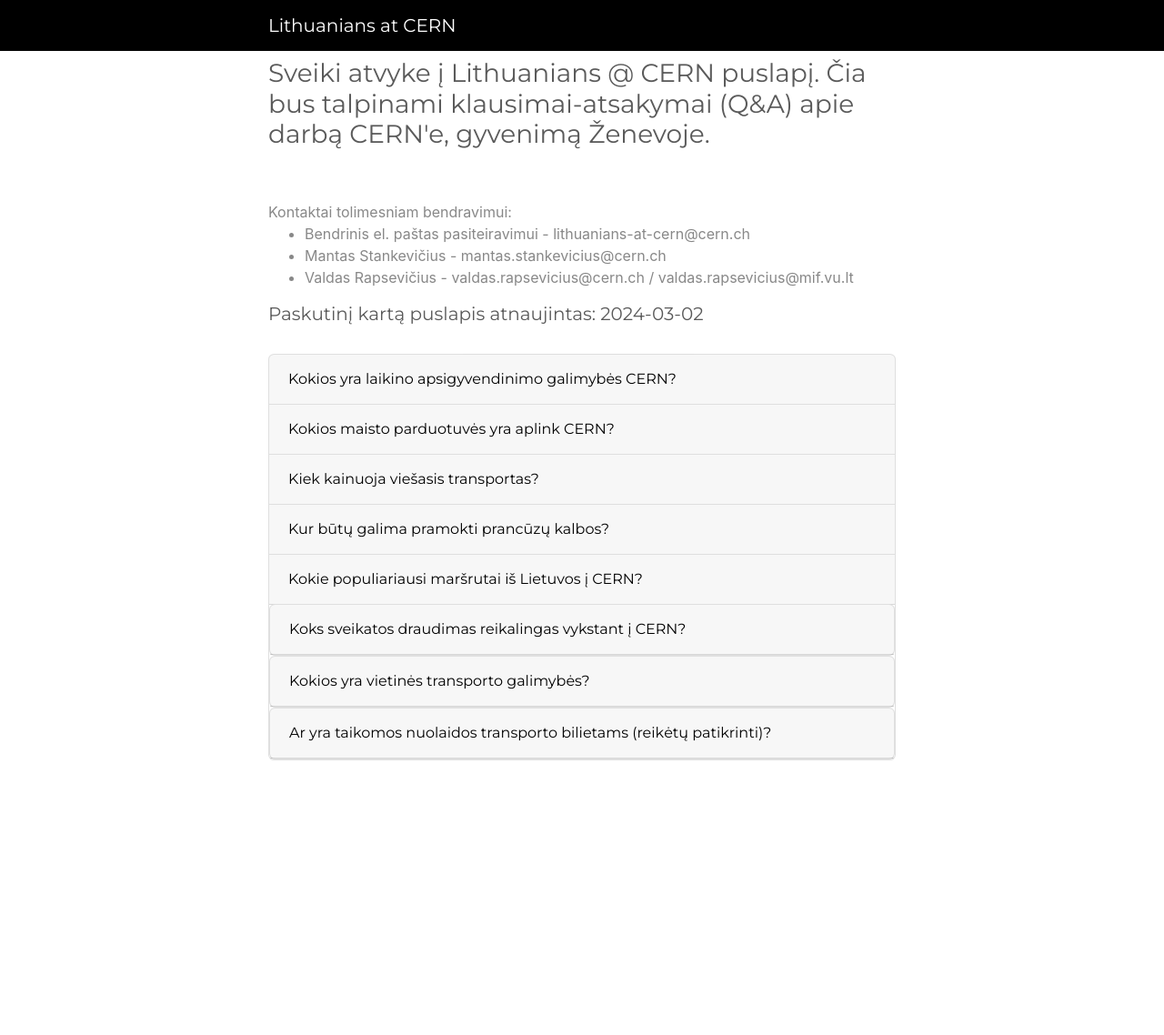
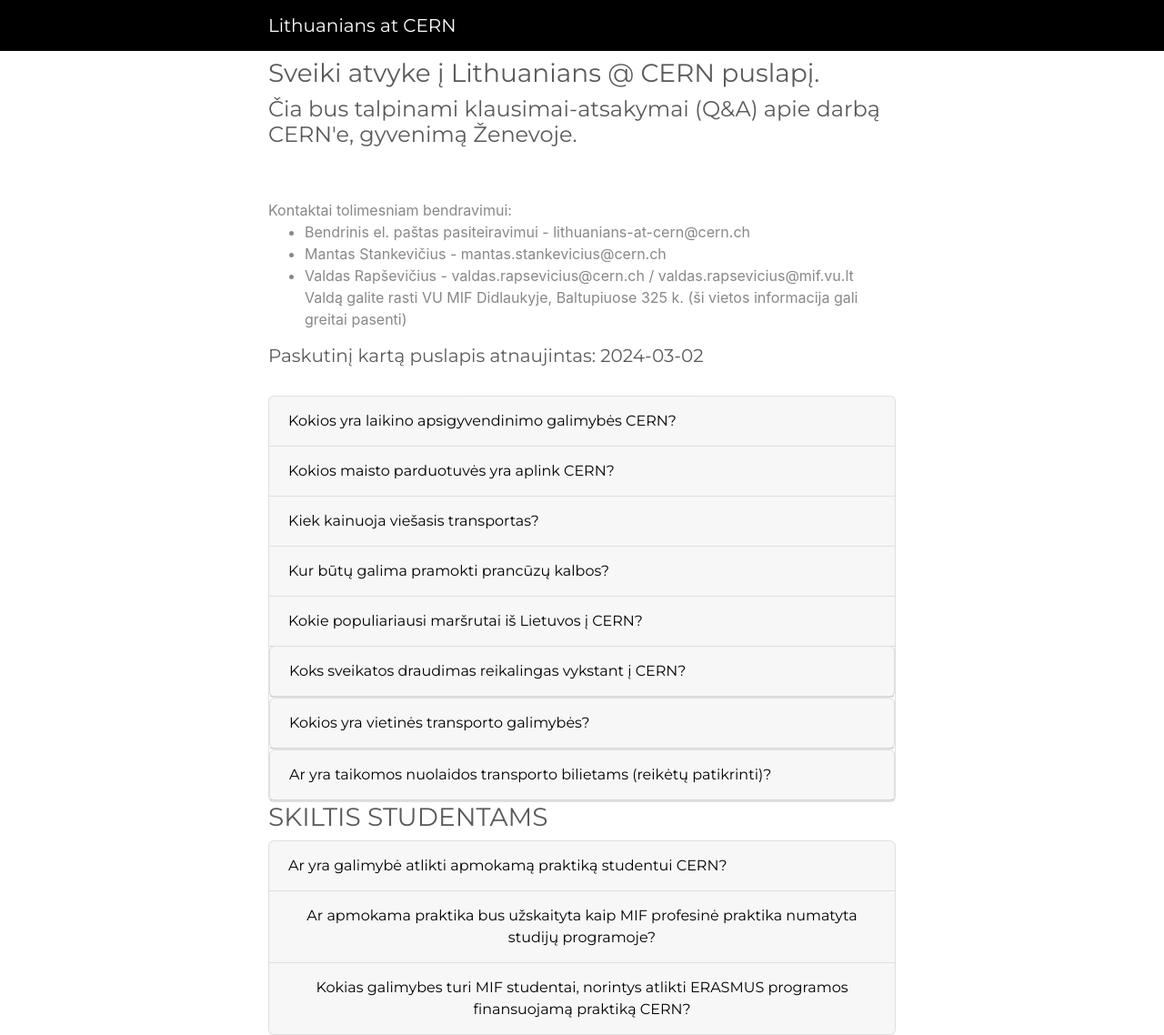
Before and after one commit to GintasS/testing-gintautas.github.io, a Jekyll site: the page built from index.html, in a window 1280 px wide. Shown: the whole page at 91% size. Built offline with Jekyll 4.4.1, drawn with Linux system fonts in a browser that asks for light colours; before the commit the page ends 900 px from its top, so only the background shows below that.

Commit message:
Added more questions.

```diff
--- a/index.html
+++ b/index.html
@@ -2,15 +2,16 @@
 layout: page
 ---
 
-<h3> Sveiki atvyke į Lithuanians @ CERN puslapį.
-  Čia bus talpinami klausimai-atsakymai (Q&A) apie darbą CERN'e, gyvenimą Ženevoje. </h3>
+<h3> Sveiki atvyke į Lithuanians @ CERN puslapį.<h3></h3>
+<h4>Čia bus talpinami klausimai-atsakymai (Q&A) apie darbą CERN'e, gyvenimą Ženevoje. </h4>
 <br><br>
 
 Kontaktai tolimesniam bendravimui:
 <ul>
   <li>Bendrinis el. paštas pasiteiravimui - lithuanians-at-cern@cern.ch</li>
   <li>Mantas Stankevičius - mantas.stankevicius@cern.ch</li>
-  <li>Valdas Rapsevičius - valdas.rapsevicius@cern.ch   /  valdas.rapsevicius@mif.vu.lt </li>
+  <li>Valdas Rapševičius - valdas.rapsevicius@cern.ch   /  valdas.rapsevicius@mif.vu.lt <br>
+    Valdą galite rasti VU MIF Didlaukyje, Baltupiuose 325 k. (ši vietos informacija gali greitai pasenti)</li>
 </ul>
 
 
@@ -53,7 +54,7 @@
                     <div class="card-body">
                       Saint-Genis-Pouilly esančiame Carrefour parduotuvėje kainos yra šiek tiek didesnės negu Lietuvoje ir mažesnės nei Šveicarijoje.
                       <br><br>
-                      Carrefour nėra pati pigiausia parduotuvė St Genis. Šiek tiek toliau nuo centro yra Aldi.
+                      <a href="https://maps.app.goo.gl/wzwjkj9M5vUZpKhC7" target="_blank">Carrefour</a> nėra pati pigiausia parduotuvė St Genis. Šiek tiek toliau nuo centro yra Aldi.
                       <br><br>
                       <a href="https://maps.app.goo.gl/WLQ7iSWMAHxkjHSB7" target="_blank">Aldi</a> parduotuvė nepatvirtintais duomenimis yra pigiausia maisto prekių parduotuvė St. Genis.
                       <br>
@@ -62,7 +63,7 @@
                       <br>
                       Be to kainų skirtumas priklauso nuo individualių maisto produktų. Šveicarijos pusėje yra nedidelė Coop parduotuvė (Meyrin).
                       <br><br>
-                      Abi parduotuvės pasiekiamos viešuoju transportu.
+                      Visos parduotuvės yra pasiekiamos viešuoju transportu.
                     </div>
                 </div>
               </div>
@@ -98,15 +99,17 @@
 
                 <div id="collapse5" class="collapse" aria-labelledby="heading5" data-parent="#faqExample">
                     <div class="card-body">
-                      Yra pigesni kursai pačiame <a href="https://club-welcome.web.cern.ch/home" target="_blank">CERN Welcome klube</a>. pamoka ~10 CHF.
-                      <br>
-                      Yra taipogi Ženevos universitete pigios studijos (bet reikia laukti kada gali užsirašyti).
-                      <br>
-                      Profesionalūs kursai pačiame CERN ar išorėje kainuoja kelis šimtus CHF.
-                      <br><br>
-                      Iboux - tai virtuali kalbų mokymsi platforma, kur pamokos vyksta “1 to 1” su mokytoju. Nusipirkus ilgesnio trukmės paketa (30 valandų), 1 valandos trukmės pamoka kainuoja 15 frankų.
-                      <br>
-                      Šios platformos privalumai yra tai, kad galima mokytis iš bet kur, pamokų tvarkaraštį deliotis pagal save, visa mokytojo dėmėsys yra sukoncentruotas į tave. Rekomenduoju.
+                      <ul>
+                        <li>Yra pigesni kursai pačiame <a href="https://club-welcome.web.cern.ch/home" target="_blank">CERN Welcome klube</a>. pamoka ~10 CHF.</li>
+                        <li>Yra taipogi Ženevos universitete pigios studijos (bet reikia laukti kada gali užsirašyti).</li>
+                        <li>Profesionalūs kursai pačiame CERN ar išorėje kainuoja kelis šimtus CHF.</li>
+                        <li><a href="https://www.iboux.com/welcome/Iboux" target="_blank">IBOUX</a> - tai virtuali kalbų mokymsi platforma, kur pamokos vyksta “1 to 1” su mokytoju. Nusipirkus ilgesnio trukmės paketa (30 valandų), 1 valandos trukmės pamoka kainuoja 15 frankų.
+                          Šios platformos privalumai yra tai, kad galima mokytis iš bet kur, pamokų tvarkaraštį deliotis pagal save, visa mokytojo dėmėsys yra sukoncentruotas į tave. Rekomenduoju.
+                        </li>
+                        <li>Doulingo</li>
+                      </ul>
+
+                      <b>PASTEBĖJIMAS:</b>jeigu jūs atvykstate į CERN trumpesniam laikui (<6 mėnesiai) labai plėšytis išmokti prancūzų pilnai neverta, nes tikrai visai neblogai susikalbėsite angliškai.
                     </div>
                 </div>
               </div>
@@ -125,11 +128,12 @@
 
                       <ul>
                         <li>Skrydžiai. Dažniausiai renkamės airBaltic, Brussels Airlines, ar LOT (Polish Airlines) iš ekonominės pusės.
-                          <br><br>
+                          <br>
                           Tada maršrutas VNO -> GVA -> VNO (round-trip) pigiausiai gaunasi ~150 EUR. Standartinė kaina yra kažkur tarp 200-250 EUR.
-                          <br><br>
+                          <br>
                           Alternatyva (bet ne visada pasiteisina) yra skristi į Turiną (TRN) (Aeroporto di Torino), tada pasiimti autobusą iki Ženevos per FlixBus, traukiniais. Mačiau, kad
                           buvo įmanoma surasti pigius Ryanair skrydžius į abi puses su FlixBus autobusais, bendrai už 100 EUR. Bet reikia gaudyti vietas lėktuvuose.</li>
+                          <br><br>
                           <li>Automobilis. Taip pat yra alternatyva važiuoti automobiliu iš Lietuvos. Kuro kaina į vieną pusę būtų apie +- 300 EUR, priklausomai nuo automobilio ir pasirinkto maršruto.
                             Susikomplektavus su žmonėmis, važiuojant 2-4, žmogui kaina gali būti 75 EUR, pasiimant daug bagažo. Taip pat labai pravartu turėti automobilį Šveicarijoje.
                           </li>
@@ -153,14 +157,10 @@
                       <a href="https://usersoffice.web.cern.ch/sites/default/files/pdf/Formalities/HomeInstitutionDeclarationforUO.pdf" target="_blank">HID (Home Institution Declaration) dokumente</a> parašyta:
 
                       <blockquote class="blockquote">
-                        <p class="mb-0">Social insurance is the responsibility of the home institution and, that failing, of the candidate; in particular,
-                          <br> <br>
+                        <p>Social insurance is the responsibility of the home institution and, that failing, of the candidate; in particular,
                           the candidate will make sure that he/she has medical insurance that is adequate in Switzerland and France for
-                          <br> <br>
                           him/herself and accompanying family members, which shall include cover for occupational illness and accidents
-                          <br> <br>
                           for him/herself; he/she has adequate financial resources to support him/herself and accompanying family members;
-                          <br> <br>
                           the home institution is responsible for verifying continuing compliance with the above conditions;
                         </p>
                       </blockquote>
@@ -189,15 +189,19 @@
                       <ul>
                         <li><a href="https://www.tpg.ch/en" target="_blank">TPG</a> - viešiojo transporto puslapis Ženevos regione;</li>
                         <li><a href="https://www.sbb.ch/en" target="_blank">SBB</a> - tarmiestiniai traukiniai Šveicarijoje;</li>
-                        <li><a href="https://www.blablacar.fr/ " target="_blank">Drivy.com </a> - pavežėjimo platforma;</li>
+                        <li><a href="https://www.blablacar.fr/ " target="_blank">Bla Bla car </a> - pavežėjimo platforma;</li>
                         <li>Yra galimybė nuomotis automobilį iš šalia oro uosto esančių nuomos bendrovių (pigiausia yra Prancuzijos pusėje)</li>
-                        <li><a href="https://en.getaround.com/" target="_blank">SBB</a>Drivy.com - automibilių nuoma iš žmonių, principas panašus į Airbnb;</li>
+                        <li><a href="https://en.getaround.com/" target="_blank">Get Around</a>automibilių nuoma iš žmonių, principas panašus į Airbnb;</li>
                         <li><a href="https://auvergnerhonealpes.fr/" target="_blank">auvergnerhonealpes.fr </a> - čia čia galima rasti informaciją apie viešąjį transportą Haute-Savoie regione;</li>
                         <li><a href="https://www.easybus.com/" target="_blank">Easybus</a> kursuoja marštru “Geneva airport - Chamonix Bus Station;</li>
                         <li><a href="https://www.flixbus.com/" target="_blank">Flixbus</a>vyksta iš Ženevos į Milaną, Turiną, miestus Šveicarijoje ir Prancūzijoje;</li>
                         <li>Ir dar kelios, apie kurias plačiau <a href="https://www.google.com/" target="_blank">čia</a>.</li>
 
                       </ul>
+
+                      <b>ĮDOMU:</b> Prancūzijos pusėje, St. Genis ir aplinkui veikia elektrinių dviračių nuomos sistema (kaip pas mus Bolt dviračiai).
+                      Kaina yra visai pigi, 1 eur kelionė + 0.05 ct EUR per minutę. Galima pasiimti planą mėnesiui už 12 EUR ir tada gaunate kiekvieną kelionę 30 min nemokamai.
+                      Programėlę galite atsiųsti čia: <a href="https://play.google.com/store/apps/details?id=com.b2ebike.oowi&hl=fr&pli=1" target="_blank">nuoroda</a>.
                     </div>
                 </div>
               </div>
@@ -232,4 +236,91 @@
 
     </div>
 </div>
+
+<h3>SKILTIS STUDENTAMS</h3>
+
+<div>
+  <div class="col-15 mx-auto">
+      <div class="accordion" id="faqExample">
+
+            <div class="card">
+              <div class="card-header p-2" id="heading11">
+                  <h5 class="mb-0">
+                      <button class="btn btn-link" type="button" data-toggle="collapse" data-target="#collapse11" aria-expanded="true" aria-controls="collapse11">
+                        Ar yra galimybė atlikti apmokamą praktiką studentui CERN?
+                      </button>
+                    </h5>
+              </div>
+
+              <div id="collapse11" class="collapse" aria-labelledby="heading11" data-parent="#faqExample">
+                  <div class="card-body">
+                    Visi darbo skelbimai CERN'e yra pasiekiami čia: <a href="https://careers.cern/alljobs" target="_blank">nuoroda</a>.
+                    <br><br>
+                    CERN yra gyvas organizmas, todėl jie turi begalę begalę programų studentams. Technical internship, Summer internship, Fellow programos.
+                    Reikia sekti pastoviai CERN puslapį ir aplikuoti. Iš principo net ir ERASMUS programa yra apmokama.
+                    <br><br>
+                    Paskutiniai Erasmus internai (2024 vasaris) gavo 700 EUR iš universiteto + 500 CHF Cern stipendija, tai +- įmanoma išgyventi.
+                    Kitos CERN programos moka žymiai daugiau, pradedant nuo 3000 CHF.
+                    <br><br>
+                    Dėl Erasmus programų kreiptis į Valdą Rapsevičių (kontaktai viršuje).
+                    <br><br>
+
+                    <b>REKOMENDACIJA</b> Rekomenduojama pirma aplikuoti į programas esančias CERN Jobs puslapyje (technical, summer, short, fellow, graduate, kitas programas), o nepavykus, vykti į ERASMUS programos finansuojamą vietą iš Vilniaus Universiteto.
+                  </div>
+              </div>
+            </div>
+
+            <div class="card">
+              <div class="card-header p-2" id="heading12">
+                  <h5 class="mb-0">
+                      <button class="btn btn-link" type="button" data-toggle="collapse" data-target="#collapse12" aria-expanded="true" aria-controls="collapse12">
+                        Ar apmokama praktika bus užskaityta kaip MIF profesinė praktika numatyta studijų programoje?
+                      </button>
+                    </h5>
+              </div>
+
+              <div id="collapse12" class="collapse" aria-labelledby="heading12" data-parent="#faqExample">
+                  <div class="card-body">
+                    Dėl šios informacijos reikėtų kreiptis į VU MIF studijų skyrių, bet kaip suprantu (Gintautas) dažniausiai šios
+                    praktikos yra įskaitomos, bet CERN gali kartais nepasirašyti praktikos dokumentų.
+                  </div>
+              </div>
+            </div>
+
+            <div class="card">
+              <div class="card-header p-2" id="heading13">
+                  <h5 class="mb-0">
+                      <button class="btn btn-link" type="button" data-toggle="collapse" data-target="#collapse13" aria-expanded="true" aria-controls="collapse13">
+                        Kokias galimybes turi MIF studentai, norintys atlikti ERASMUS programos finansuojamą praktiką CERN?
+                      </button>
+                    </h5>
+              </div>
+
+              <div id="collapse13" class="collapse" aria-labelledby="heading13" data-parent="#faqExample">
+                  <div class="card-body">
+                    Karantino metu ši programa buvo apstojus, bet po karantino mes (Gintautas) buvome išsiųsti pirmieji į ERASMUS praktiką CERN (2024 m. vasario mėnuo).
+                    <br><br>
+                    Kiekvienais metais dėstytojo Valdo Rapševičiaus pagalba studentai yra siunčiami stažuotis į CERN.
+                    <br><br>
+                    Praktikos pobūdis, atlikimo laikas ir trukmė atitinka MIF studijų programose numatomus praktikos reikalavimus.
+                    Programos dalyviams yra mokama ERASMUS programos stipendija, kuri yra maža, lyginant su kitomis CERN programomis.
+                    Dėl to pirma rekomenduočiau apsvarstyti apmokamos (CERN Jobs puslapyje) esančias praktikos galimybes.
+                    <br><br>
+                    Dėl išsamesnės informacijos kreipkitės į Valdą Rapševičių (kontaktai viršuje).
+                  </div>
+              </div>
+            </div>
+
+
+          </div>
+      </div>
+ </div>
+
+
+
+
+
+
+
+
 <!--/row-->
```
